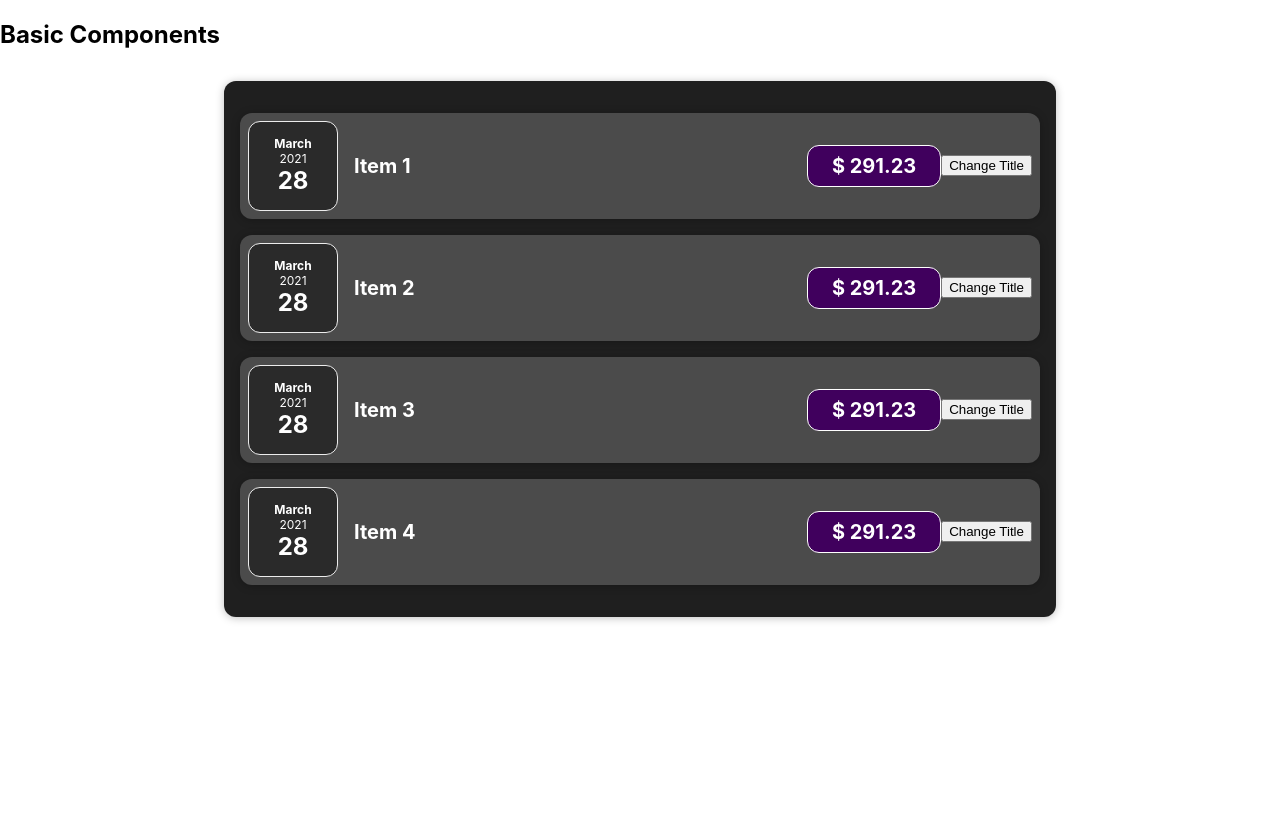
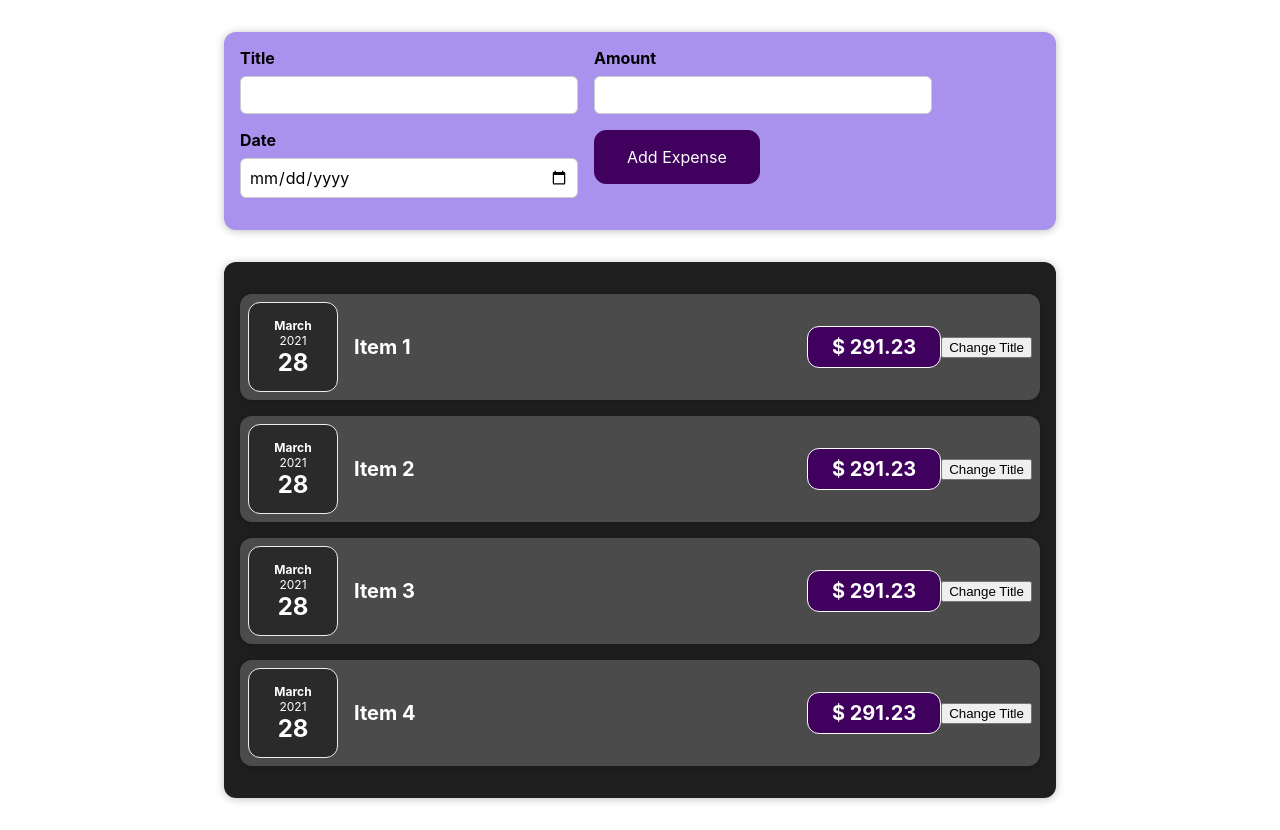
Before and after one commit to shubhammr21/learn-react-app, a React (Create React App) app in the folder frontend/: page / in a window 1280 px wide. Before the commit the page ends 800 px from the top, so only its background shows below. Built offline with nearby package versions, Linux system fonts and the light colour scheme.

Commit message:
added form and new expense component to app.

```diff
--- a/frontend/src/App.js
+++ b/frontend/src/App.js
@@ -1,5 +1,6 @@
 import React from "react"
 import Expenses from "./components/Expenses/Expenses"
+import NewExpense from "./components/NewExpense/NewExpense"
 
 const App = () => {
   const expenses = [
@@ -26,7 +27,7 @@
   ]
   return (
     <div>
-      <h2>Basic Components</h2>
+      <NewExpense />
       <Expenses items={expenses} />
     </div>
   )
--- /dev/null
+++ b/frontend/src/components/NewExpense/ExpenseForm.css
@@ -0,0 +1,26 @@
+.new-expense__controls {
+  display: flex;
+  flex-wrap: wrap;
+  gap: 1rem;
+  margin-bottom: 1rem;
+  text-align: left;
+}
+
+.new-expense__control label {
+  font-weight: bold;
+  margin-bottom: 0.5rem;
+  display: block;
+}
+
+.new-expense__control input {
+  font: inherit;
+  padding: 0.5rem;
+  border-radius: 6px;
+  border: 1px solid #ccc;
+  width: 20rem;
+  max-width: 100%;
+}
+
+.new-expense__actions {
+  text-align: right;
+}
--- /dev/null
+++ b/frontend/src/components/NewExpense/ExpenseForm.js
@@ -0,0 +1,28 @@
+import React from "react"
+import "./ExpenseForm.css"
+
+const ExpenseForm = () => {
+  return (
+    <form>
+      <div className="new-expense__controls">
+        <div className="new-expense__control">
+          <label htmlFor="title">Title</label>
+          <input type="text" id="title" />
+        </div>
+        <div className="new-expense__control">
+          <label htmlFor="amount">Amount</label>
+          <input type="number" id="amount" min="0.01" step="0.01" />
+        </div>
+        <div className="new-expense__control">
+          <label htmlFor="date">Date</label>
+          <input type="date" id="date" min="2021-01-01" max="2022-12-01" />
+        </div>
+        <div className="new-expense__actions">
+          <button type="submit">Add Expense</button>
+        </div>
+      </div>
+    </form>
+  )
+}
+
+export default ExpenseForm
--- /dev/null
+++ b/frontend/src/components/NewExpense/NewExpense.css
@@ -0,0 +1,38 @@
+.new-expense {
+  background-color: #a892ee;
+  padding: 1rem;
+  margin: 2rem auto;
+  width: 50rem;
+  max-width: 95%;
+  border-radius: 12px;
+  text-align: center;
+  box-shadow: 0 1px 8px rgba(0, 0, 0, 0.25);
+}
+
+.new-expense button {
+  font: inherit;
+  cursor: pointer;
+  padding: 1rem 2rem;
+  border: 1px solid #40005d;
+  background-color: #40005d;
+  color: white;
+  border-radius: 12px;
+  margin-right: 1rem;
+}
+
+.new-expense button:hover,
+.new-expense button:active {
+  background-color: #510674;
+  border-color: #510674;
+}
+
+.new-expense button.alternative {
+  color: #220131;
+  border-color: transparent;
+  background-color: transparent;
+}
+
+.new-expense button.alternative:hover,
+.new-expense button.alternative:active {
+  background-color: #ddb3f8;
+}
--- /dev/null
+++ b/frontend/src/components/NewExpense/NewExpense.js
@@ -0,0 +1,13 @@
+import React from "react"
+import ExpenseForm from "./ExpenseForm"
+import "./NewExpense.css"
+
+const NewExpense = () => {
+  return (
+    <div className="new-expense">
+      <ExpenseForm />
+    </div>
+  )
+}
+
+export default NewExpense
```
